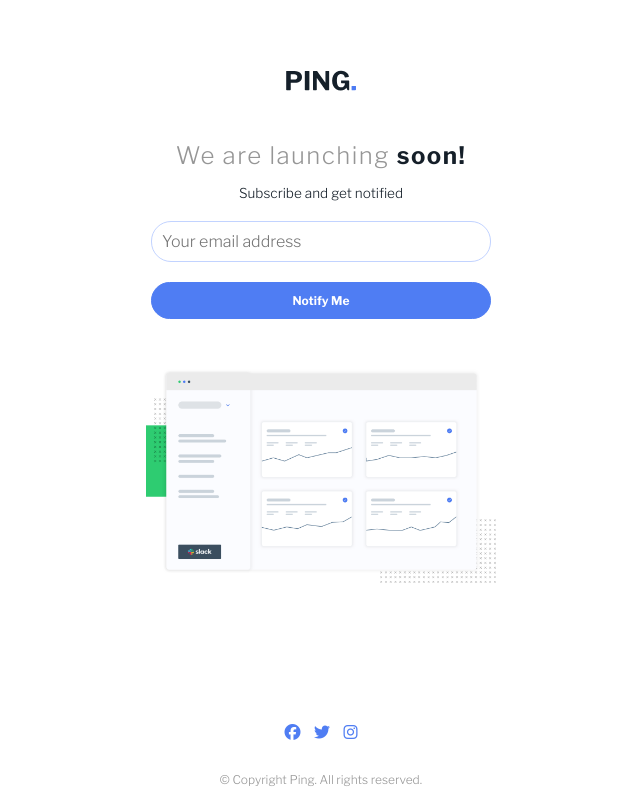
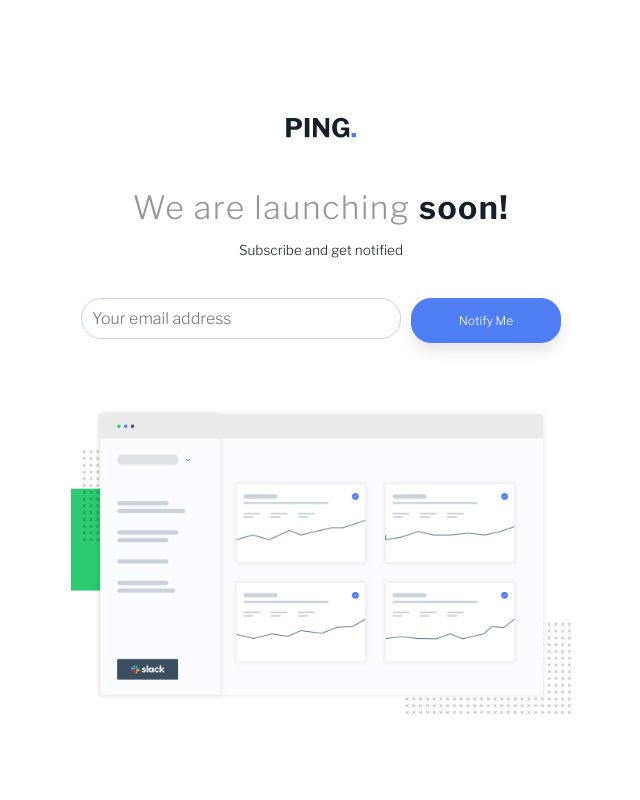
Before and after one commit to nelsonuprety1/Ping-single-column-coming-soon-page, a plain HTML site: page index.html in a window 1280 px wide. Shown: the top 800 px of the page, without its empty margins (319-959 px from the left). Drawn offline with nearby package versions, Linux system fonts and the light colour scheme.

Commit message:
design completed

```diff
--- a/styles/style.css
+++ b/styles/style.css
@@ -68,8 +68,16 @@ body {
     background-color: var(--color-blue);
     font-weight: var(--font-weight-bold);
     font-size: 0.75rem;
+    cursor: pointer;
+    display: block;
+    margin-top: 20px;
+    box-shadow: 0px 10px 39px -4px rgba(79, 126, 243, 0.44);
+    transition: 0.3s
 }
 
+.btn:hover {
+    opacity: 50%;
+}
 
 .error-msg {
     display: none;
@@ -77,11 +85,7 @@ body {
     color: var(--color-light-red);
     margin-top: 10px;
     margin-bottom: 10px;
-}
-
-.btn {
-    display: block;
-    margin-top: 20px;
+    font-style: italic;
 }
 
 .dashboard {
@@ -96,10 +100,40 @@ body {
 
 .fa-facebook {
     margin-right: 10px;
+    border: 1px solid hsl(223, 100%, 88%);
+    border-radius: 100px;
+    padding: 0.5em 0.6em;
+}
+
+.fa-facebook:hover {
+    cursor: pointer;
+    color: white;
+    background-color: var(--color-blue);
 }
 
 .fa-twitter {
     margin-right: 10px;
+    border: 1px solid hsl(223, 100%, 88%);
+    border-radius: 100px;
+    padding: 0.5em 0.6em;
+}
+
+.fa-twitter:hover {
+    cursor: pointer;
+    color: white;
+    background-color: var(--color-blue);
+}
+
+.fa-instagram {
+    border: 1px solid hsl(223, 100%, 88%);
+    border-radius: 100px;
+    padding: 0.5em 0.6em;
+}
+
+.fa-instagram:hover {
+    cursor: pointer;
+    color: white;
+    background-color: var(--color-blue);
 }
 
 .cp-rt {
@@ -111,3 +145,64 @@ body {
 .attribution {
     font-size: 0.9rem;
 }
+
+@media (min-width:768px) {
+    .container {
+        display: flex;
+        flex-direction: column;
+        max-width: 700px;
+        justify-content: center;
+        align-items: center;
+        margin: 100px auto;
+    }
+
+    .logo {
+        margin-top: 50px;
+    }
+
+    .title {
+        font-size: 2rem;
+    }
+
+    #form {
+        display: flex;
+        flex-direction: row;
+        justify-content: center;
+        align-items: center;
+        position: relative;
+    }
+
+    #email {
+        width: 320px;
+    }
+
+    .btn {
+        display: inline-block;
+        width: 150px;
+        box-shadow: 0px 8px 15px rgba(0, 0, 0, 0.1);
+        transition: all 0.3s ease 0s;
+        font-weight: var(--font-weight-light);
+        padding: 14px;
+        margin-bottom: 15px;
+        margin-left: 10px;
+    }
+
+    .dashboard {
+        width: 500px;
+    }
+
+    .social-icons {
+        margin-top: 40px;
+    }
+
+    .error-msg {
+        display: none;
+        font-size: 0.6rem;
+        font-style: italic;
+        text-align: center;
+        margin-bottom: 1rem;
+        position: absolute;
+        bottom: -20%;
+        left: 3%;
+    }
+}
```
